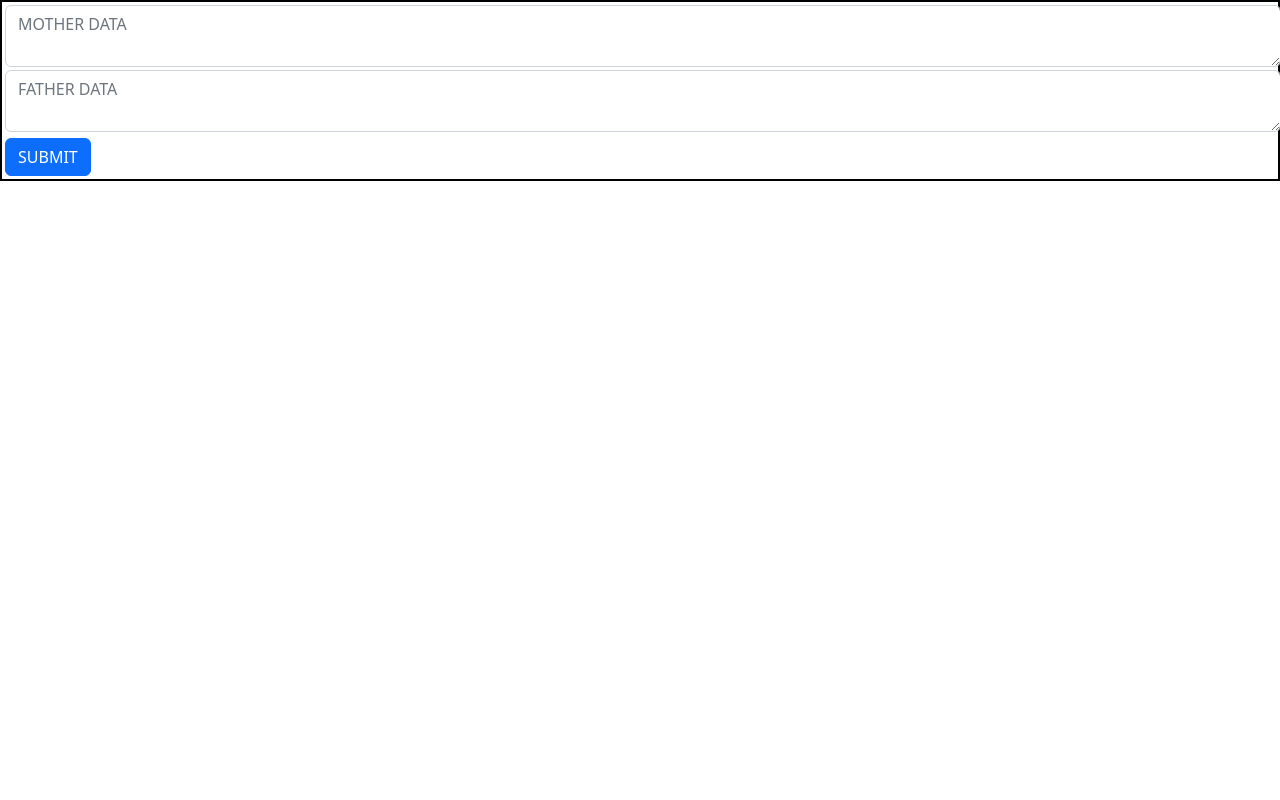
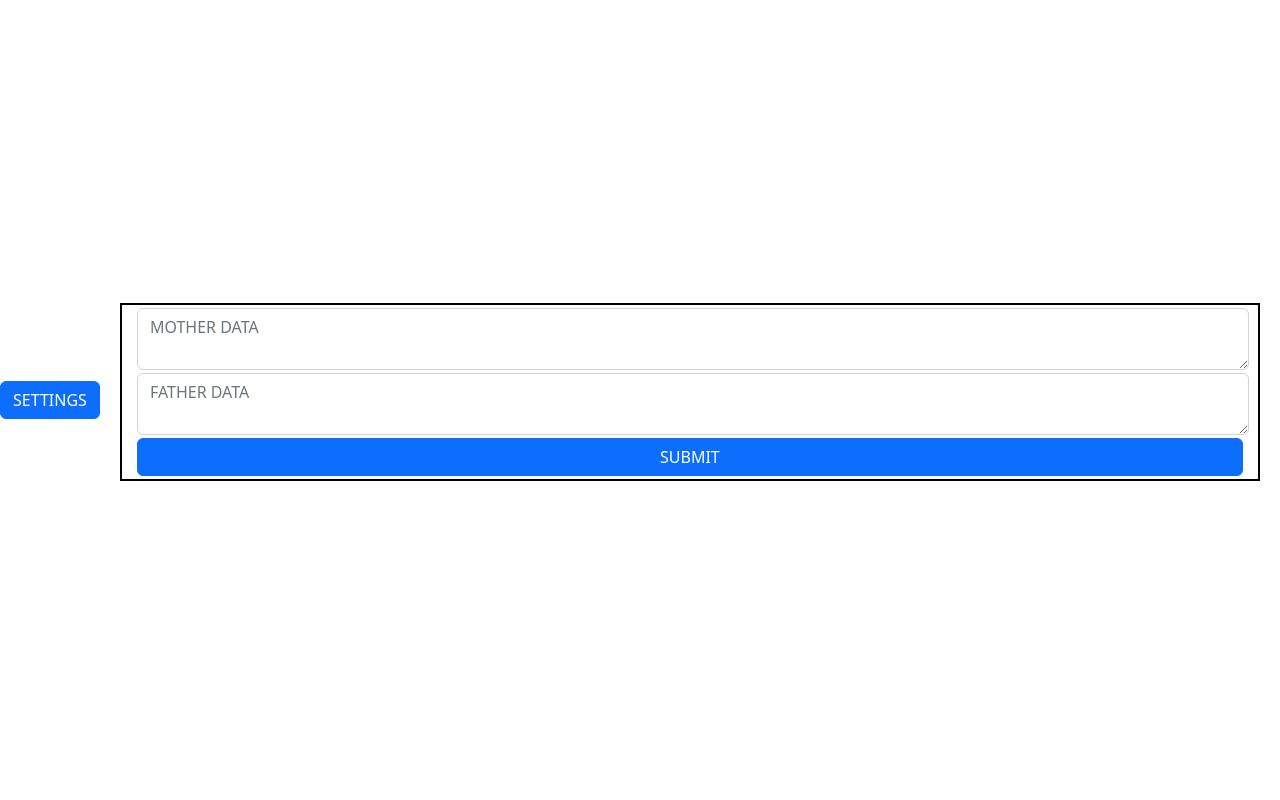
Before and after one commit to Nevevevevev/punett, a Flask app: page / in a window 1280 px wide. Run offline with Flask 3, Linux system fonts and the light colour scheme.

Commit message:
asdsafdsa

```diff
--- a/templates/index.html
+++ b/templates/index.html
@@ -3,16 +3,47 @@
         <meta charset="UTF-8">
         <meta name="viewport" content="width=device-width, initial-scale=1.0">
         <style>
+            body{
+                display: flex;
+                align-items: center;
+            }
             form>*{
                 margin: 3px;
             }
         </style>
+        <script src="https://ajax.googleapis.com/ajax/libs/jquery/3.7.1/jquery.min.js"></script>
     </head>
     <body>
-        <form action="/inputs" method="POST" style="border: 2px black solid">
+    <div class="modal" tabindex="-1">
+    <div class="modal-dialog">
+        <div class="modal-content">
+        <div class="modal-header">
+            <h5 class="modal-title">EXTRA SETTINGS</h5>
+            <button type="button" class="btn-close" data-bs-dismiss="modal" aria-label="Close"></button>
+        </div>
+        <div class="modal-body">
+            <form>
+                <input type="number" placeholder="FONT SIZE" id="font" class="form-control" value="12">
+            </form>
+        </div>
+        <div class="modal-footer">
+            <button type="button" class="btn btn-secondary" data-bs-dismiss="modal">Close</button>
+            <button type="button" class="btn btn-primary" data-bs-dismiss="modal" id="save">Save changes</button>
+        </div>
+        </div>
+    </div>
+    </div>
+        <button class="btn btn-primary text-center">SETTINGS</button>
+        <form action="/inputs" method="POST" style="border: 2px black solid" class="container-md">
             <textarea placeholder="MOTHER DATA" name="mother" class="form-control"></textarea>
             <textarea placeholder="FATHER DATA" name="father" class="form-control"></textarea>
-            <input type="submit" value="SUBMIT" class="btn btn-primary">
+            <div class="d-grid gap-2"><input type="submit" value="SUBMIT" class="btn btn-primary"></div>
         </form>
+        <script>
+            var fon = 12
+            $("save").click(function(){
+                fon = $("font").val()
+            });
+        </script>
     </body>
 </html>
```
